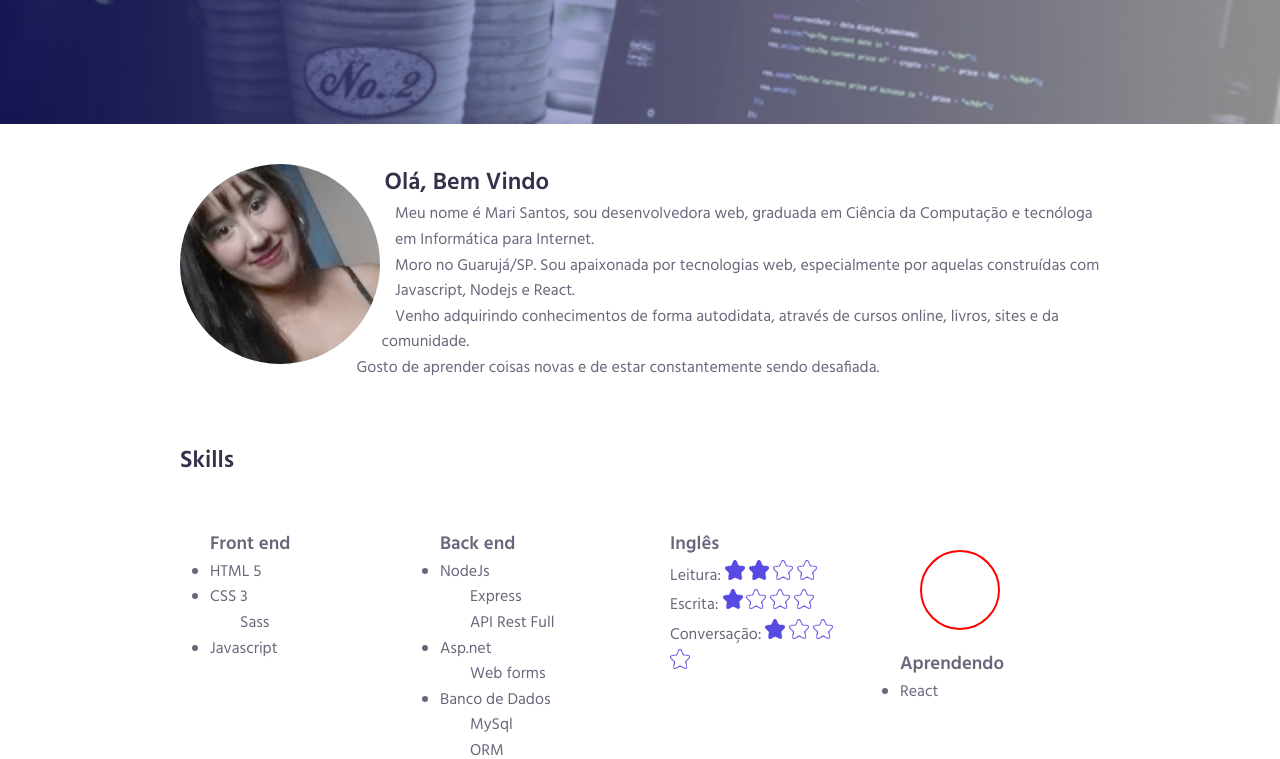
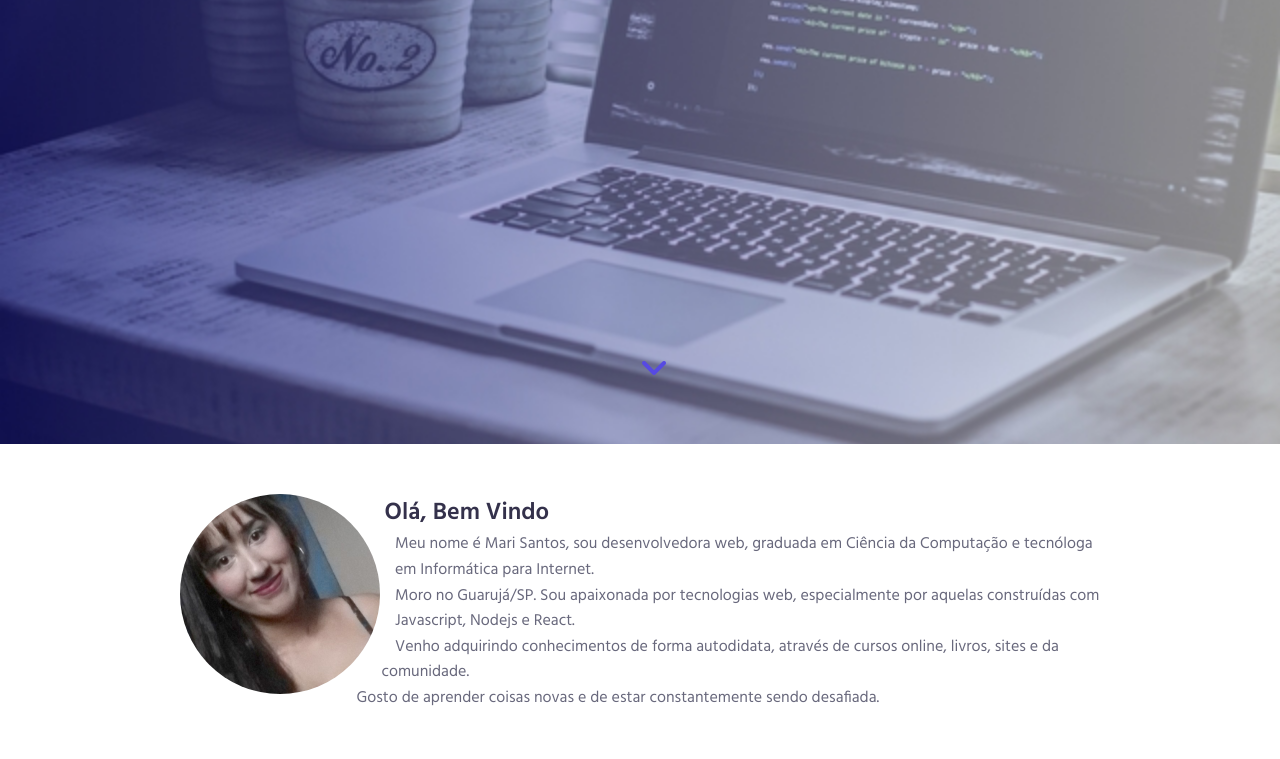
Before and after one commit to maarysantos/marisantos.com.br, a plain HTML site: page index.html in a window 1280 px wide. Shown: the part 356-1115 px from the top of the page. Drawn offline with Linux system fonts and the light colour scheme.

Commit message:
mnu ixd uncionando"

```diff
--- a/index.html
+++ b/index.html
@@ -12,6 +12,10 @@
 
     <!-- Fonte -->
     <link href="https://fonts.googleapis.com/css?family=Hind:300,400,600&display=swap" rel="stylesheet">
+
+    <script src="https://kit.fontawesome.com/5a619cc939.js"></script>
+
+    <script src="js/script.js"></script>
 
     <title> Mari Santos | Desenvolvedora Web</title>
 </head>
@@ -40,9 +44,14 @@
      <!--Sobre mim  -->
 
      <section id="intro">
-         <span class="row1">Mari Santos  </span>
-        <span class="row2">  Desenvolvedora front-end - back-end </span>
+         <span class="row-1"> Mari Santos  </span>
+         <span class="row-2"> Desenvolvedora front-end - back-end </span>
+         <a href="#skills" class="scroll-down-page" >
+            <span class="scroll-down-icon"> <i class="fas fa-angle-down fa-2x scroll-down-icon" ></i> </span>
+         </a>
+
      </section>
+
      <section id="sobre" class="container" >
         <img src="img/photo.jpg" title="Mari Santos"/>
         <h1>Olá, Bem Vindo</h1>
@@ -132,7 +141,6 @@
 
         <!--Aprendendo -->
         <div class="skill-item">
-            <div class="icon"></div>
             <h3>Aprendendo</h3>
             <ul>
                 <li>React</li>
--- /dev/null
+++ b/js/script.js
@@ -0,0 +1,25 @@
+(function(){
+    var $menu = document.getElementsByName('header');
+
+    window.addEventListener('scroll', setupNav);
+
+    function setupNav(){
+        var posYScroll = getYscroll()
+
+        if(posYScroll > 300 && !hasClassFx()){
+            document.body.classList.add('fx');
+        }
+
+        if(posYScroll <= 300 && hasClassFx()) {
+            document.body.classList.remove('fx');
+        }
+    }
+
+    function getYscroll(){
+        return window.pageYOffset;
+    }
+
+    function hasClassFx(){
+        return !!document.querySelector('.fx')
+    }
+})()
--- a/scss/_main.scss
+++ b/scss/_main.scss
@@ -35,17 +35,23 @@ html, body{
 
 
 header {
-   top:0;
+    top:0;
+    z-index: 10;
     width:100%;
     position:fixed;
     font-family:'Hind', sans-serif;
     font-weight:300;
     color:#fff;
-    background-color: $bg-color;
+    background-color: rgba(36, 36, 51, 0);
     height: 50px;
 }
 
+.fx header{
+   background-color: $bg-color-fx;
+}
+
 section div {
+
    margin:$external-spacing;
 
 
@@ -99,15 +105,41 @@ body{
 }
 /*Photo by Safar Safarov on Unsplash*/
 #intro {
-
+   position: relative;
+   width: 100%;
+   max-width: 100%;
+   height: 100vh;
+   max-height: 100vh;
    background-image:url('../img/modificada.jpg');
    background-attachment: fixed;
-   height:480px;
+   background-position:center center;
    background-size:cover;
    background-repeat:no-repeat;
+
+}
+.fa-angle-down{
+   color:#574AE2;
 }
 
-#intro .row1{
+.scroll-down-icon {
+   position: absolute;
+   left: 50%;
+   bottom: 30px;
+   -webkit-animation: scroll-down-anim 1s infinite;
+   -moz-animation: scroll-down-anim 1s infinite;
+   -o-animation: scroll-down-anim 1s infinite;
+   animation: scroll-down-anim 1s infinite;
+   z-index: 2;
+}
+
+@keyframes scroll-down-anim{
+   0% {bottom:30px;}
+   100% {bottom:40px; }
+}
+
+
+
+#intro .row-1{
 
    position: absolute;
    top:200px;
@@ -119,18 +151,16 @@ body{
    letter-spacing: 5px;
    text-align:center;
 }
-#intro .row2{
+
+#intro .row-2{
    position: absolute;
    top:260px;
    right:10px;
    left: 10px;
    color:#fff;
    font-size:50px;
-
    text-align:center;
 }
-
-
 
 /*Sobre/ imagem*/
 
@@ -176,8 +206,6 @@ body{
 
  }
 
-
-
 /*Portfólio*/
 .port-item{
     width:$size;
@@ -185,9 +213,7 @@ body{
     border: 1px solid $purple-color;
     margin:5px;
     border-radius:5px;
-
 }
-
 
 /*Contato - Formulário */
 
@@ -206,7 +232,6 @@ body{
    margin-left:auto;
    margin-right:auto;
 }
-
 
 
   button{
@@ -285,7 +310,7 @@ footer{
      height:100px;
      font-family:'Hind', sans-serif;
      font-weight:400px;
-     background-color:$bg-color;
+     background-color:$bg-color-fx;
      color: #fff;
   }
 
@@ -320,7 +345,8 @@ footer{
      margin:auto;
   }
 
-.icon{
+  //circulo em cada card skill
+.circle{
    width:80px;
    height:80px;
    border : 2px solid red;
--- a/scss/_variables.scss
+++ b/scss/_variables.scss
@@ -1,5 +1,5 @@
-$bg-color: rgba(36, 36, 51, 0.9);
+$bg-color-fx : #242433;
 $purple-color:#574AE2;
-$external-spacing: 20px; /**Margin**/
+$external-spacing: 30px; /**Margin**/
 $internal-spacing: 20px; /**Padding**/
 $size: 200px;
```
Also changed, not shown: css/style.css, 1 other file.
